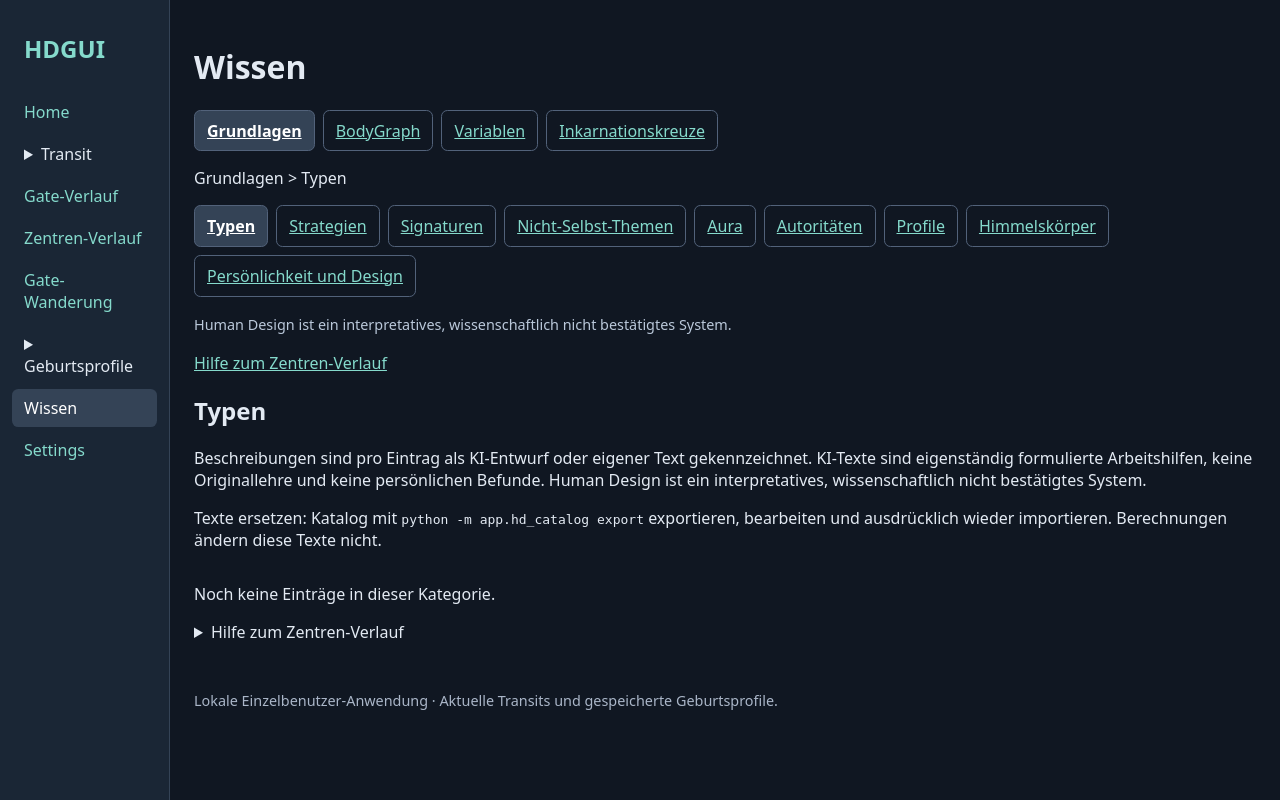
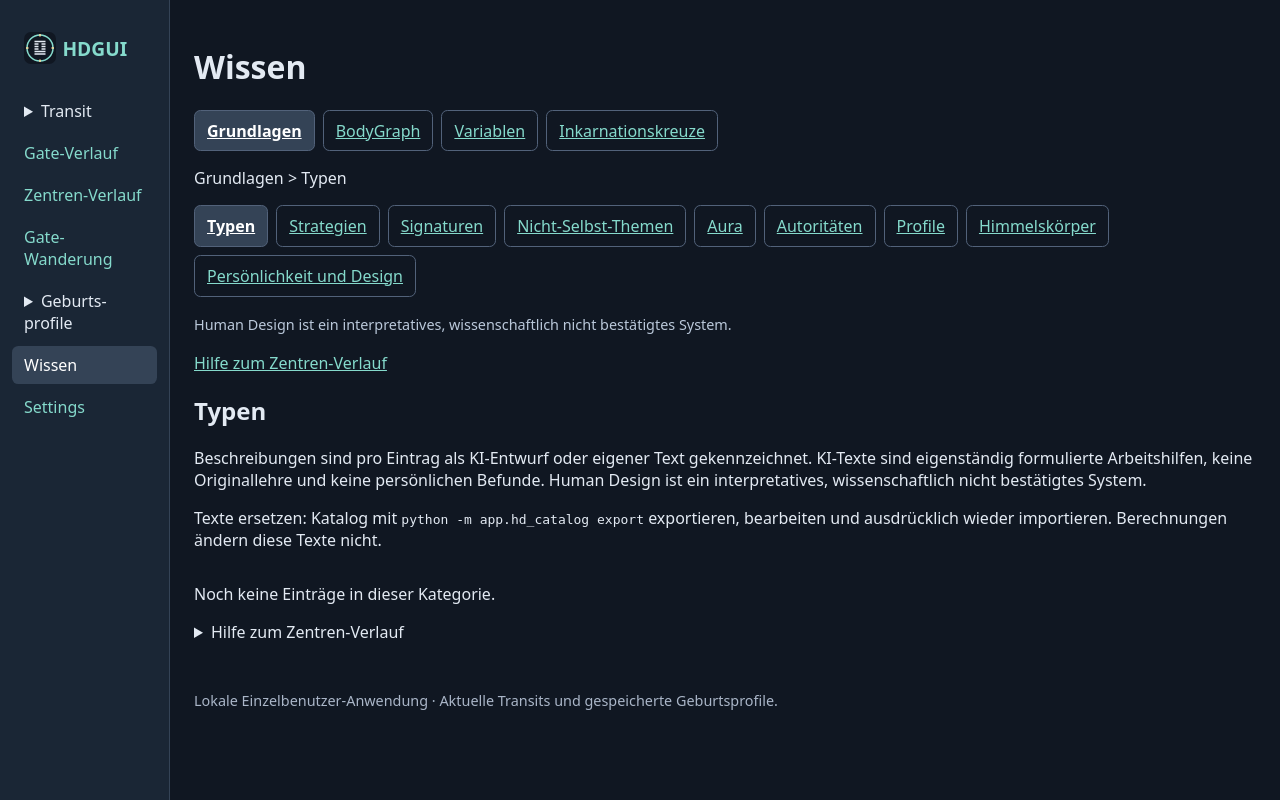
Before and after one commit to uvlightdrops/hdgui, a FastAPI app: page /knowledge in a window 1280 px wide. Run offline with FastAPI, Linux system fonts and the light colour scheme.

Commit message:
Polish navigation with tooltips, logo and favicon
Co-authored-by: Copilot <223556219+Copilot@users.noreply.github.com>

```diff
--- a/app/static/style.css
+++ b/app/static/style.css
@@ -5,7 +5,8 @@ main { container-type: inline-size; }
 .page { margin-left: 170px; min-width: 0; }
 .sidebar { position: fixed; inset: 0 auto 0 0; width: 170px; box-sizing: border-box; padding: 1.5rem .75rem; display: flex; flex-direction: column; gap: .25rem; border-right: 1px solid #344356; background: #1a2635; overflow-y: auto; }
 .sidebar a { padding: .5rem .75rem; border-radius: .4rem; text-decoration: none; }
-.sidebar .brand { font-size: 1.5rem; font-weight: 700; margin-bottom: 1rem; }
+.sidebar .brand { display: flex; align-items: center; gap: .4rem; font-size: 1.2rem; font-weight: 700; margin-bottom: 1rem; }
+.sidebar .brand img { width: 2rem; height: 2rem; flex-shrink: 0; }
 .sidebar a[aria-current="page"] { background: #344356; color: #fff; }
 .sidebar-group summary { padding: .5rem .75rem; cursor: pointer; border-radius: .4rem; }
 .sidebar-group[open] summary { color: #85dacc; }
@@ -198,6 +199,7 @@ button:disabled { opacity: .6; cursor: wait; }
   .profile-card .chart { width: 100%; max-width: 250px; align-self: center; }
   .sidebar { width: 110px; padding: 1rem .25rem; font-size: .85rem; }
   .sidebar .brand { font-size: 1.1rem; }
+  .sidebar .brand img { width: 1.5rem; height: 1.5rem; }
   .sidebar a { padding: .65rem .4rem; }
   .page { margin-left: 110px; }
   main, footer { padding: .75rem; }
--- a/app/templates/base.html
+++ b/app/templates/base.html
@@ -4,32 +4,35 @@
   <meta charset="utf-8">
   <meta name="viewport" content="width=device-width, initial-scale=1">
   <title>HDGUI · Human Design</title>
+  <link rel="icon" type="image/svg+xml" href="/static/logo.svg">
   <link rel="stylesheet" href="/static/style.css">
 </head>
 <body>
   <nav class="sidebar" aria-label="Hauptnavigation">
-    <a class="brand" href="/">HDGUI</a>
-    <a href="/" {% if request.url.path == "/" %}aria-current="page"{% endif %}>Home</a>
+    <a class="brand" title="Zur aktuellen Transit-Übersicht" href="/" {% if request.url.path == "/" %}aria-current="page"{% endif %}>
+      <img src="/static/logo.svg" alt="" width="36" height="36">
+      <span>HDGUI</span>
+    </a>
     <details class="sidebar-group" {% if request.url.path.startswith("/transit") %}open{% endif %}>
-      <summary>Transit</summary>
-      <a href="/transit" {% if request.url.path.startswith("/transit") %}aria-current="page"{% endif %}>Zodiac-Ansicht</a>
+      <summary title="Ansichten der aktuellen Himmelskörperpositionen">Transit</summary>
+      <a title="Aktuelle Positionen im Tierkreis und mögliche Gate-Wechsel ansehen" href="/transit" {% if request.url.path.startswith("/transit") %}aria-current="page"{% endif %}>Zodiac-Ansicht</a>
     </details>
-    <a href="/experiments/gate-plot" {% if request.url.path == "/experiments/gate-plot" %}aria-current="page"{% endif %}>Gate-Verlauf</a>
-    <a href="/centers" {% if request.url.path == "/centers" %}aria-current="page"{% endif %}>Zentren-Verlauf</a>
-    <a href="/experiments/gate-walk" {% if request.url.path == "/experiments/gate-walk" %}aria-current="page"{% endif %}>Gate-Wanderung</a>
+    <a title="Transitpositionen und Gates über die Zeit als Grafik oder Tabelle betrachten" href="/experiments/gate-plot" {% if request.url.path == "/experiments/gate-plot" %}aria-current="page"{% endif %}>Gate-Verlauf</a>
+    <a title="Zentren-Definitionen aus Geburtsprofil und Transit im Zeitverlauf vergleichen" href="/centers" {% if request.url.path == "/centers" %}aria-current="page"{% endif %}>Zentren-Verlauf</a>
+    <a title="Gate-Reihenfolge im Tierkreis und BodyGraph als geometrische Animation erkunden" href="/experiments/gate-walk" {% if request.url.path == "/experiments/gate-walk" %}aria-current="page"{% endif %}>Gate-Wanderung</a>
     <details class="sidebar-group" {% if request.url.path.startswith("/profiles") %}open{% endif %}>
-      <summary>Geburtsprofile</summary>
-      <a href="/profiles" {% if request.url.path.startswith("/profiles") and request.url.path != "/profiles/new" %}aria-current="page"{% endif %}>Übersicht</a>
-      <a href="/profiles/new" {% if request.url.path == "/profiles/new" %}aria-current="page"{% endif %}>Profil anlegen</a>
+      <summary title="Geburtsprofile verwalten und ein aktuelles Profil auswählen" aria-label="Geburtsprofile">Geburts-<br>profile</summary>
+      <a title="Gespeicherte Geburtsprofile ansehen und aktuelles Profil auswählen" href="/profiles" {% if request.url.path.startswith("/profiles") and request.url.path != "/profiles/new" %}aria-current="page"{% endif %}>Übersicht</a>
+      <a title="Ein neues Geburtsprofil mit Geburtszeit und Geburtsort anlegen" href="/profiles/new" {% if request.url.path == "/profiles/new" %}aria-current="page"{% endif %}>Profil anlegen</a>
     </details>
-    <a href="/knowledge" {% if request.url.path.startswith("/knowledge") or request.url.path in ["/gates", "/channels"] %}aria-current="page"{% endif %}>Wissen</a>
-    <a href="/settings" {% if request.url.path == "/settings" %}aria-current="page"{% endif %}>Settings</a>
+    <a title="Grundlagen, Tore, Kanäle und weitere Human-Design-Begriffe nachschlagen" href="/knowledge" {% if request.url.path.startswith("/knowledge") or request.url.path in ["/gates", "/channels"] %}aria-current="page"{% endif %}>Wissen</a>
+    <a title="Aktualisierung und Anzeige des aktuellen Transits einstellen" href="/settings" {% if request.url.path == "/settings" %}aria-current="page"{% endif %}>Settings</a>
     {% if request.app.state.account_service %}
-    <a href="/contacts" {% if request.url.path.startswith("/contacts") %}aria-current="page"{% endif %}>Kontakte</a>
-    <a href="/account">Mein Konto</a>
+    <a title="Kontaktanfragen und bestätigte Kontakte verwalten" href="/contacts" {% if request.url.path.startswith("/contacts") %}aria-current="page"{% endif %}>Kontakte</a>
+    <a title="Kontodaten und Kontoeinstellungen verwalten" href="/account">Mein Konto</a>
     <form method="post" action="/auth/logout">
       <input type="hidden" name="csrf" value="{{ request.state.csrf }}">
-      <button type="submit">Abmelden</button>
+      <button type="submit" title="Aktuelle Sitzung beenden">Abmelden</button>
     </form>
     {% endif %}
   </nav>
--- a/pyproject.toml
+++ b/pyproject.toml
@@ -24,4 +24,4 @@ dependencies = [
 include = ["app*"]
 
 [tool.setuptools.package-data]
-app = ["templates/*.html", "static/*.css", "static/*.js", "data/*.json", "data/*.yaml", "data/NOTICE", "data/LICENSE-AGPL"]
+app = ["templates/*.html", "static/*.css", "static/*.js", "static/*.svg", "data/*.json", "data/*.yaml", "data/NOTICE", "data/LICENSE-AGPL"]
```
Also changed, not shown: tests/test_center_timeline.py (+32 -1 lines), tests/test_transit.py (+1 -1 lines), app/static/logo.svg (added).
